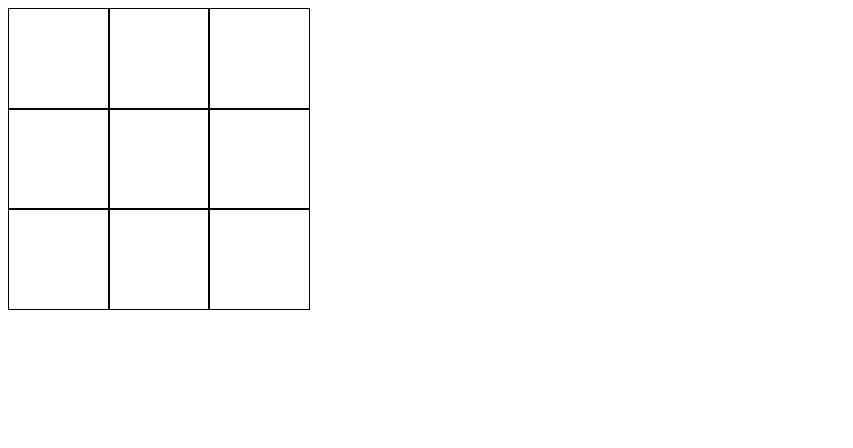
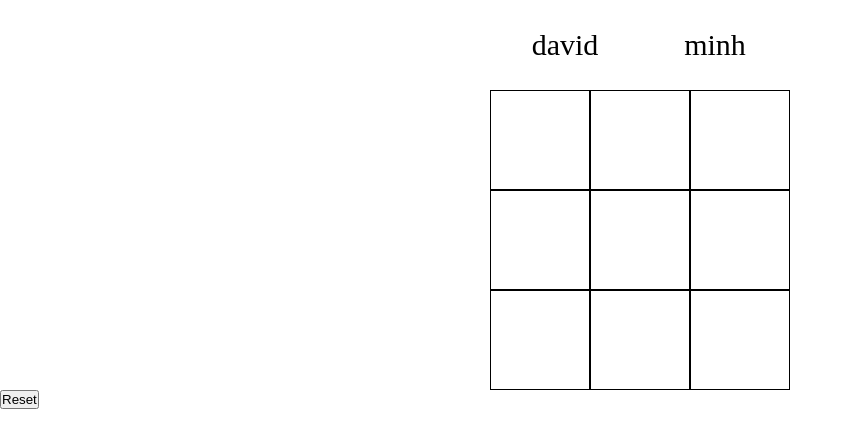
Before and after one commit to Sharpslice/tic-tac-toe, a plain HTML site: page index.html in a window 1280 px wide. Shown: the whole page, without its empty margins (0-853 px from the left). Drawn offline with Linux system fonts and the light colour scheme.

Commit message:
Added player board

```diff
--- a/index.html
+++ b/index.html
@@ -8,8 +8,10 @@
     <script src="script.js" defer></script>
 </head>
 <body>
-    <div id="gameBoard">
+    <div id="container">
 
     </div>
+    <div id="gameBoard"></div>
+    <button id ="resetBtn">Reset</button>
 </body>
 </html>
--- a/script.js
+++ b/script.js
@@ -27,14 +27,21 @@ const gameboard =(function(){
     }
     function switchTurn()
     {
+        const playerOne = document.getElementById("playerOne");
+        const playerTwo = document.getElementById("playerTwo");
         if(currentPlayerIndex ===0)
             {
                 currentPlayerIndex = 1;
+                playerOne.classList.remove("active")
+                playerTwo.classList.add("active")
             }
         else{
             currentPlayerIndex = 0;
+            playerOne.classList.add("active")
+            playerTwo.classList.remove("active")
         }
         console.log(currentPlayerIndex)
+
     }
     function checkDiagonal(piece)
     {
@@ -158,6 +165,9 @@ const gameboard =(function(){
    {
         return players[currentPlayerIndex];
    }
+   function getPlayers(){
+        return players;
+   }
 
     return {
 
@@ -165,12 +175,30 @@ const gameboard =(function(){
         switchTurn,
         getBoard,
         getCurrentPlayer,
+        getPlayers,
         validateBoard
 
     }
 })();
 const boardContainer = document.getElementById("gameBoard");
+const container = document.getElementById("container");
+function createPlayerBoard()
+{
+    const player1Div = document.createElement("div");
+    player1Div.id="playerOne";
+    player1Div.style.width = "100px";
+    player1Div.style.height= "50px";
+    player1Div.textContent=gameboard.getPlayers()[0].name;
+    container.appendChild(player1Div);
 
+    const player2Div = document.createElement("div");
+    player2Div.id = "playerTwo";
+    player2Div.style.width = "100px";
+    player2Div.style.height= "50px";
+    player2Div.textContent=gameboard.getPlayers()[1].name;
+    container.appendChild(player2Div);
+
+}
 function createBoard()
 {
 
@@ -188,6 +216,7 @@ function createBoard()
         {
             console.log('tex')
             const squareDiv=document.createElement("div");
+            squareDiv.classList.add("square");
             squareDiv.style.width = "100px";
             squareDiv.style.height = "100px";
             squareDiv.style.border = "1px solid";
@@ -203,7 +232,9 @@ boardContainer.addEventListener('click', function(event) {
         console.log(`Div clicked at position (${row}, ${col})`);
         if(event.target.textContent == '')
             {
+
                 event.target.textContent = gameboard.getCurrentPlayer().piece;
+
             }
         else{
             return
@@ -219,19 +250,11 @@ boardContainer.addEventListener('click', function(event) {
 
     }
 });
+document.getElementById("resetBtn").addEventListener('click', (e)=>{
+    const container = document.getElementById("gameBoard");
+    container.innerHTML='';
 
+});
 
-
+createPlayerBoard();
 createBoard();
-
-
-
-
-const player1 = createPlayer('David','x');
-const player2 = createPlayer('Minh','y');
-
-console.log(gameboard.getBoard());
-
-// gameboard.makeMove(0,0,player1.piece);
-// gameboard.makeMove(1,1,player1.piece);
-// gameboard.makeMove(2,2,player1.piece);
--- a/styles.css
+++ b/styles.css
@@ -0,0 +1,40 @@
+*{
+    margin:0;
+    padding:0;
+    box-sizing: border-box;
+}
+body{
+
+
+}
+#container{
+    display: flex;
+    justify-content: center;
+    gap: 50px;
+    margin: 20px;
+}
+#playerOne, #playerTwo{
+    display: flex;
+    justify-content: center;
+    align-items: center;
+    font-size: 30px;
+    transition: transform 0.3s ease, font-size 0.3s ease;
+}
+
+.active{
+    transform: scale(1.3);
+}
+#gameBoard{
+
+    display: flex;
+    justify-content: center;
+    align-items: center;
+}
+
+.square{
+    display: flex;
+    justify-content: center;
+    align-items: center;
+    font-size: 100px;
+    font-family: Arial, Helvetica, sans-serif;
+}
```
